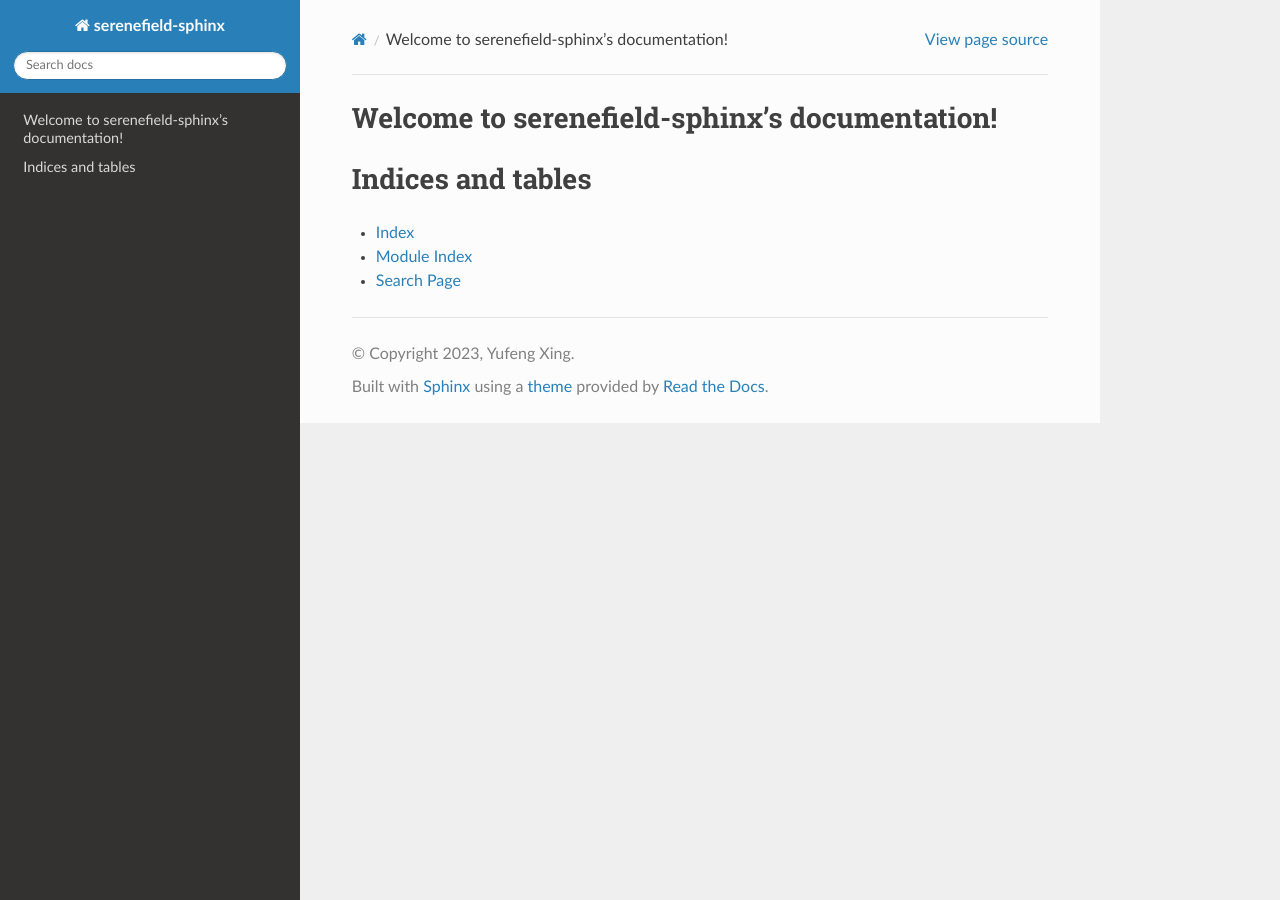
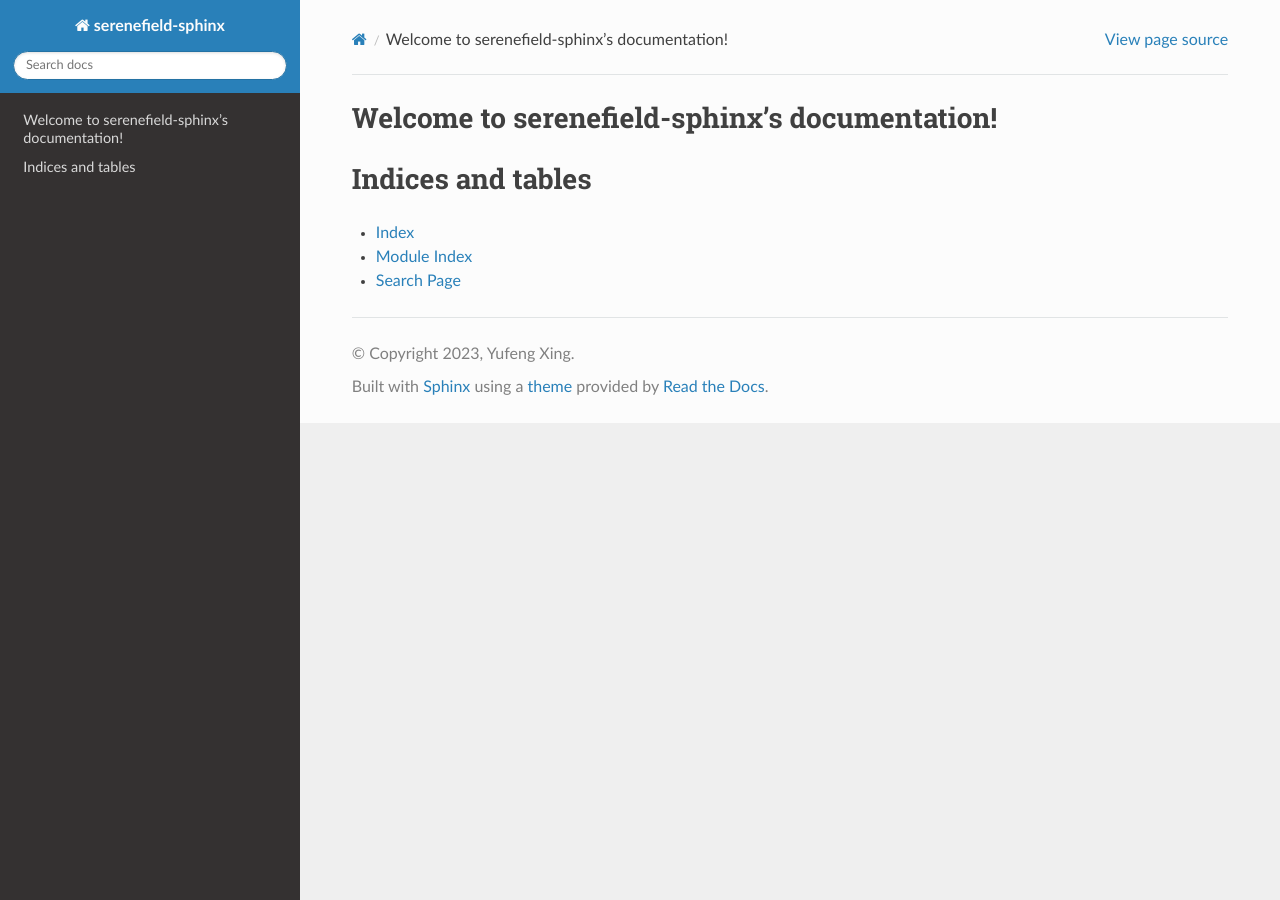
Before and after one commit to Serene-Field/sphinx-transit, a Sphinx documentation site: the page built from docs/index.rst, in a window 1280 px wide. Built offline with Sphinx 7.4.7 and the Read the Docs theme 2.0.0, drawn with Linux system fonts in a browser that asks for light colours.

Commit message:
chore: change width (again)

```diff
--- a/docs/conf.py
+++ b/docs/conf.py
@@ -18,10 +18,12 @@ extensions = []
 templates_path = ['_templates']
 exclude_patterns = []
 
-
-
 # -- Options for HTML output -------------------------------------------------
 # https://www.sphinx-doc.org/en/master/usage/configuration.html#options-for-html-output
 
 html_theme = 'sphinx_rtd_theme'
 html_static_path = ['_static']
+
+# -- Modify CSS layout
+def setup(app):
+    app.add_css_file('style.css')
```
